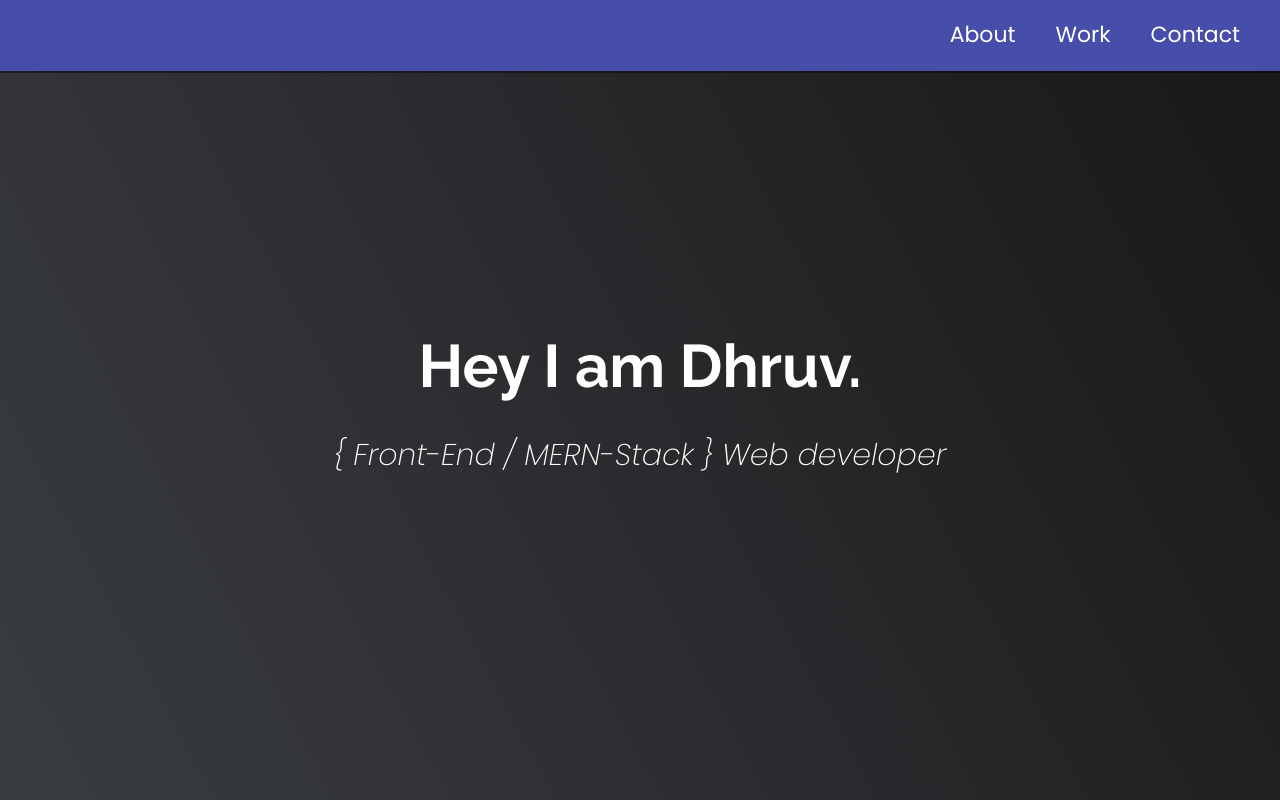
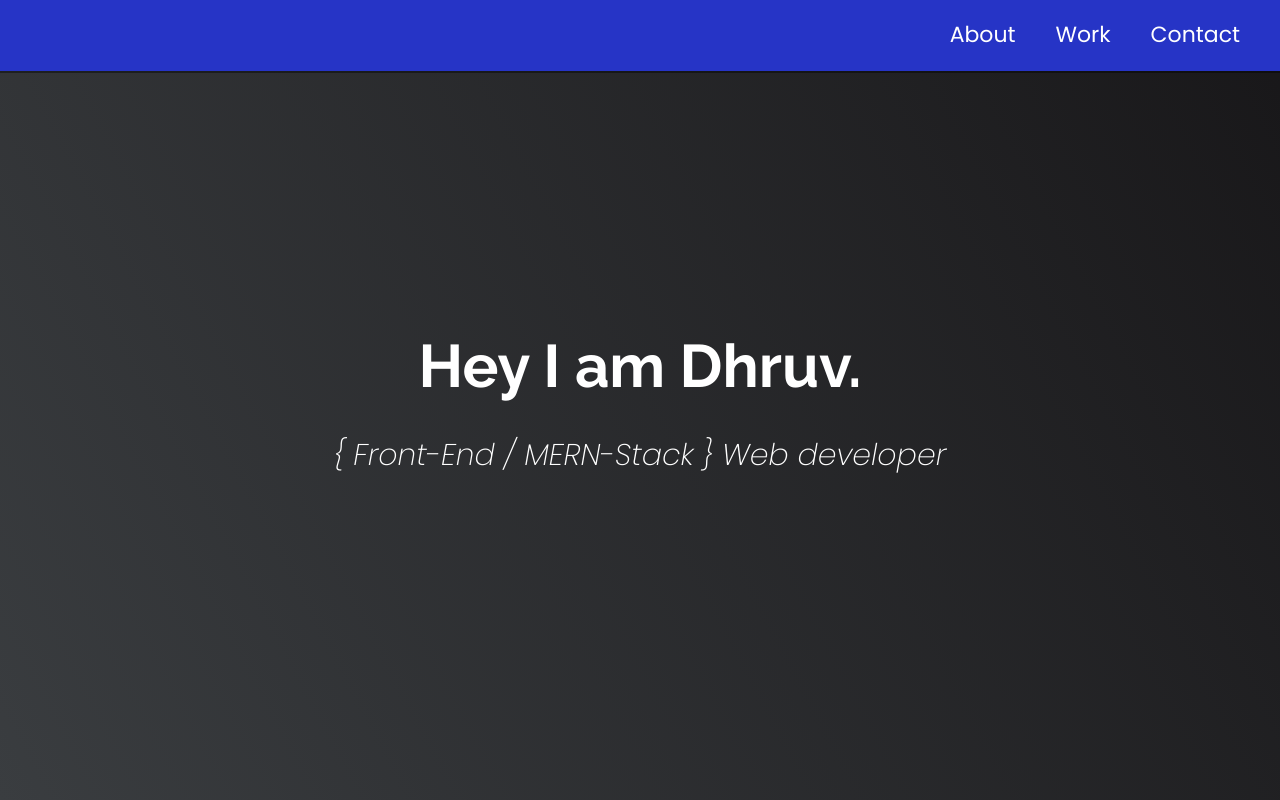
Before and after one commit to dhruvpruthi29/Portfolio, a plain HTML site: page index.html in a window 1280 px wide. Shown: the top 800 px of the page. Drawn offline with Linux system fonts and the light colour scheme.

Commit message:
Update styles.css

```diff
--- a/styles.css
+++ b/styles.css
@@ -1,8 +1,8 @@
 /* Custom properties/variables  */
 :root {
 --main-white: #ffffff;
---main-red: #464ea9;
---main-blue: #45567d;
+--main-red: #2634c6;
+--main-blue: #071b4a;
 --main-gray: #15181c;
 }
 
```
